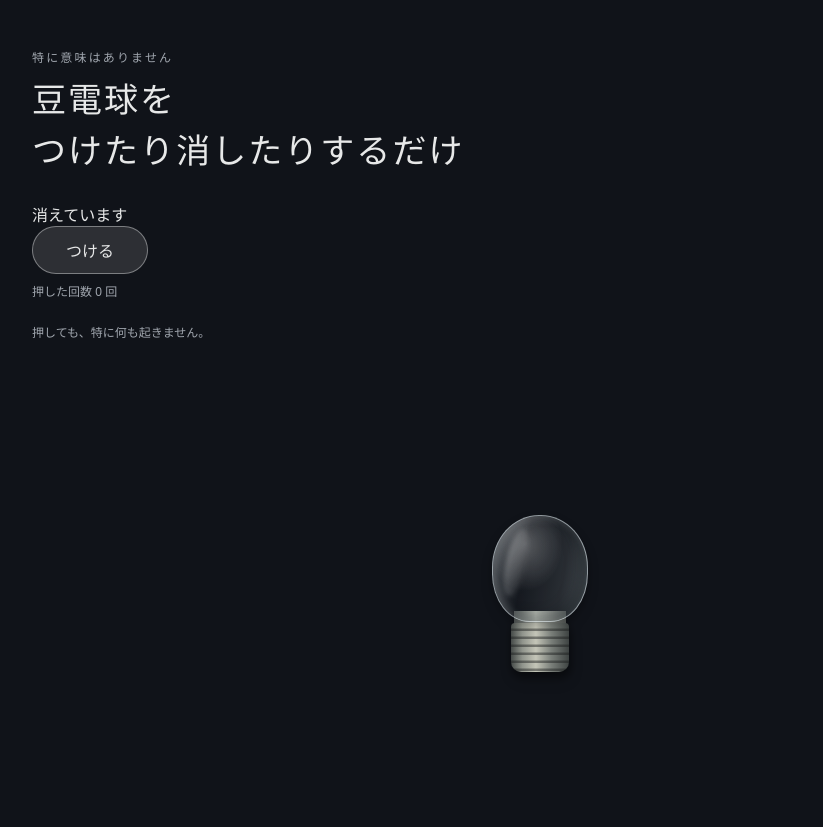
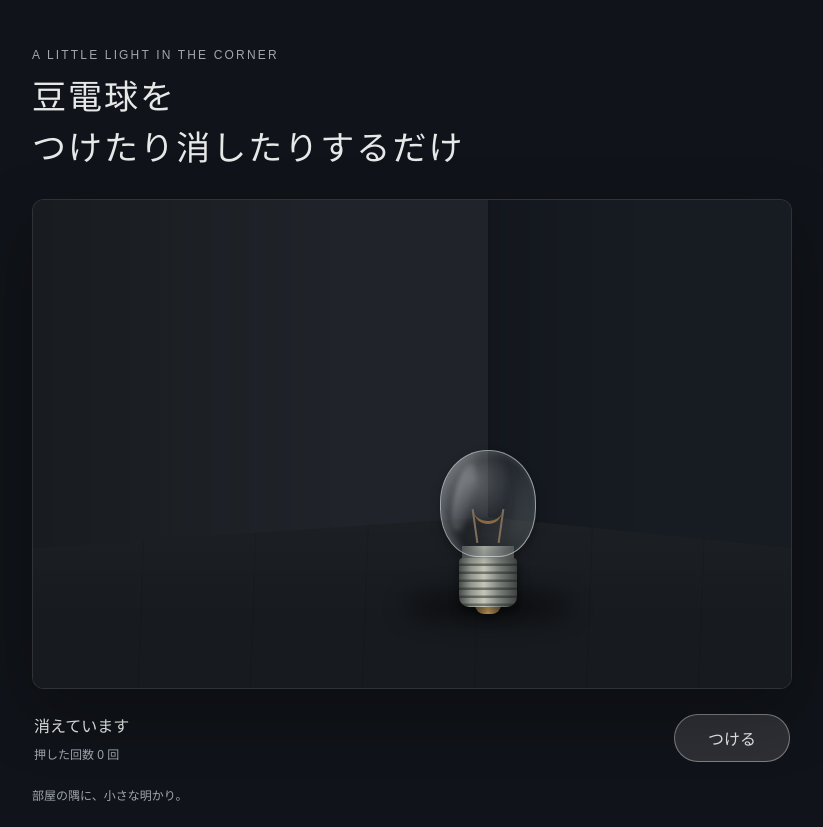
Before and after one commit to d6ftg6487f-ops/salmon, a Flask app: page / in a window 1280 px wide. Shown: the whole page, without its empty margins (228-1051 px from the left). Before the commit the page ends 672 px from the top, so only its background shows below. Run offline with Flask 3, Linux system fonts and the light colour scheme; data comes from the database, SQL or seed files in the repository.

Commit message:
Update index.html

```diff
--- a/templates/index.html
+++ b/templates/index.html
@@ -3,33 +3,49 @@
 <head>
     <meta charset="utf-8">
     <meta name="viewport" content="width=device-width, initial-scale=1">
-    <meta name="theme-color" content="#f4f1e9">
+    <meta name="theme-color" content="#101319">
     <title>豆電球をつけたり消したりするだけ</title>
     <link rel="stylesheet" href="{{ url_for('static', filename='styles.css') }}">
 </head>
-<body>
+<body class="{% if state.is_on %}lights-on{% endif %}">
     <main class="page">
         <header class="heading">
-            <p class="eyebrow">特に意味はありません</p>
+            <p class="eyebrow">A LITTLE LIGHT IN THE CORNER</p>
             <h1>豆電球を<br>つけたり消したりするだけ</h1>
         </header>
 
-        <section class="switchboard" aria-label="豆電球">
+        <section class="switchboard" aria-label="豆電球の操作">
+            <div class="scene">
+                <div class="scene__left-wall" aria-hidden="true"></div>
+                <div class="scene__right-wall" aria-hidden="true"></div>
+                <div class="scene__floor" aria-hidden="true"></div>
+                <div class="scene__light" aria-hidden="true"></div>
+                <div class="scene__shadow" aria-hidden="true"></div>
+
                 <div
                     class="bulb{% if state.is_on %} is-on{% endif %}"
                     id="bulb"
                     role="img"
                     aria-label="{% if state.is_on %}点灯中{% else %}消灯中{% endif %}"
-                aria-live="polite"
                 >
+                    <span class="bulb__halo" aria-hidden="true"></span>
                     <span class="bulb__glass" aria-hidden="true"></span>
+                    <span class="bulb__filament" aria-hidden="true"></span>
                     <span class="bulb__neck" aria-hidden="true"></span>
                     <span class="bulb__base" aria-hidden="true"></span>
+                    <span class="bulb__contact" aria-hidden="true"></span>
+                </div>
             </div>
 
+            <div class="controls">
+                <div class="status-group">
                     <p class="status" id="status" aria-live="polite">
                         {% if state.is_on %}ついています{% else %}消えています{% endif %}
                     </p>
+                    <p class="counter">
+                        押した回数 <span id="count">{{ state.press_count }}</span> 回
+                    </p>
+                </div>
 
                 <button
                     class="toggle"
@@ -37,19 +53,20 @@
                     type="button"
                     aria-pressed="{{ 'true' if state.is_on else 'false' }}"
                 >
-                <span class="toggle__indicator" aria-hidden="true"></span>
-                <span id="button-label">{% if state.is_on %}消す{% else %}つける{% endif %}</span>
+                    <span id="button-label">
+                        {% if state.is_on %}消す{% else %}つける{% endif %}
+                    </span>
                 </button>
+            </div>
 
-            <p class="counter">
-                押した回数 <span id="count">{{ state.press_count }}</span> 回
-            </p>
             <p class="error" id="error" role="alert" hidden>
                 保存できませんでした。少し待ってからもう一度押してください。
             </p>
         </section>
-        <footer>押しても、特に何も起きません。</footer>
+
+        <footer>部屋の隅に、小さな明かり。</footer>
     </main>
+
     <script src="{{ url_for('static', filename='bulb.js') }}" defer></script>
 </body>
 </html>
```
Lines whose indentation alone changed are shown as unchanged.
